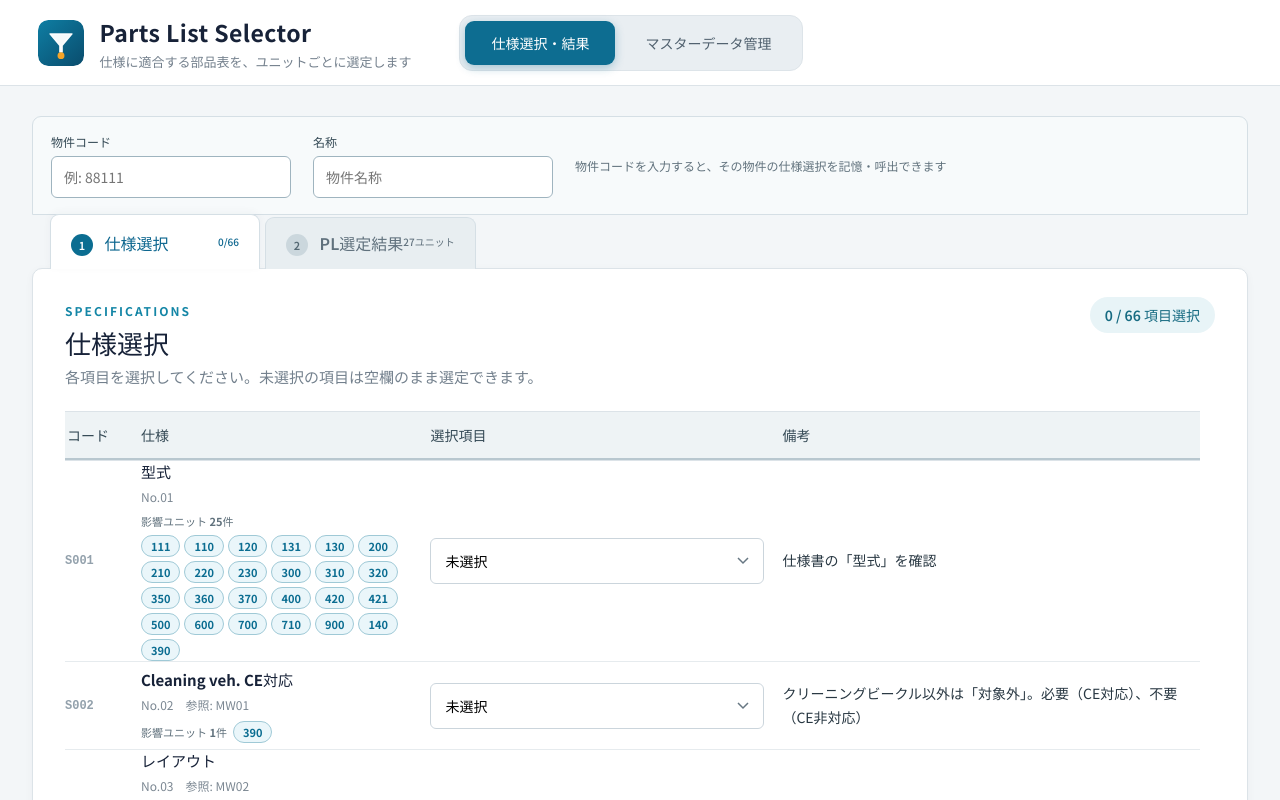
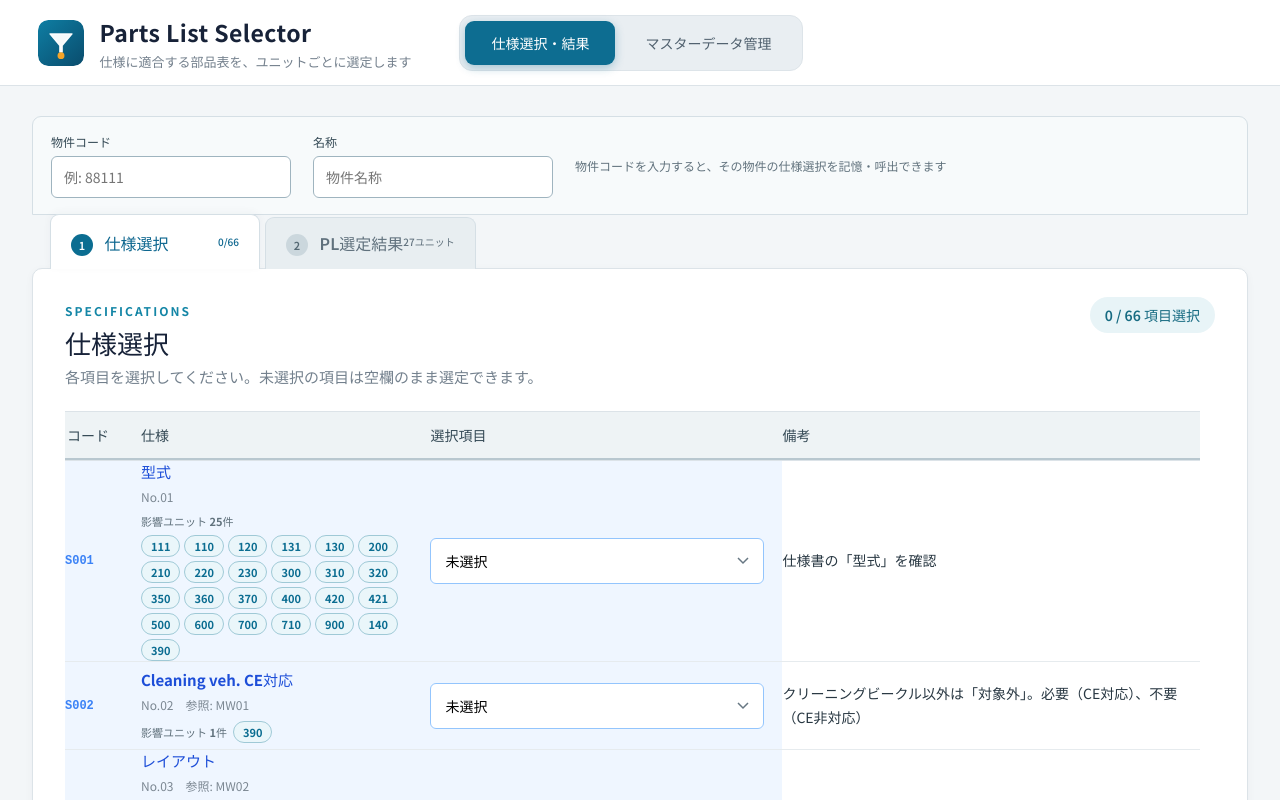
Before and after one commit to cozy51/2026-08_PartsListSelector, a React (Vite) app: page / in a window 1280 px wide. Shown: the top 800 px of the page. Built offline with nearby package versions, Linux system fonts and the light colour scheme.

Commit message:
仕様選択で未選択の行を、マスター画面の未選択表示と同じ青系統で装飾する
Co-Authored-By: Claude Sonnet 5 <noreply@anthropic.com>
Claude-Session: https://claude.ai/code/session_01SBfCJhHXSoERCaQeTiBRSA

```diff
--- a/src/App.tsx
+++ b/src/App.tsx
@@ -91,7 +91,7 @@ function App() {
       </div>
       {workTab==='specifications' && returnRuleUnit && <div className="jump-return-bar"><span><b>{returnRuleUnit}</b> {data.units.find((unit)=>unit.no===returnRuleUnit)?.name} のPL条件を確認中</span><button onClick={returnToRuleMaster}>← PL選定条件マスターへ戻る</button></div>}
       {workTab==='specifications' ? <section className="panel tab-panel"><div className="section-heading"><div><span className="eyebrow">SPECIFICATIONS</span><h2>仕様選択</h2><p>各項目を選択してください。未選択の項目は空欄のまま選定できます。</p></div><span className="counter">{Object.values(selection).filter(Boolean).length} / {specs.length} 項目選択</span></div>
-        <div className="spec-scroll"><div className="spec-column-head"><span>コード</span><span>仕様</span><span>選択項目</span><span>備考</span></div><div className="spec-grid">{specs.map((spec)=>{const affectedUnits=unitsBySpec.get(spec.code)??[];return <label className="spec-row" id={`spec-${spec.code}`} key={spec.code}><span className="number">{spec.code}</span><span className="spec-info"><b>{spec.name}</b><small>No.{String(spec.no).padStart(2,'0')}{spec.reference&&`　参照: ${spec.reference}`}</small>{affectedUnits.length>0 ? <span className="affected-units"><em>影響ユニット {affectedUnits.length}件</em><span className="affected-unit-list">{affectedUnits.map((unit)=><button type="button" key={unit.no} title={`${unit.no} ${unit.name} のPL選定条件を確認`} onClick={(event)=>{event.preventDefault();event.stopPropagation();jumpToUnitRules(unit.no)}}>{unit.no}</button>)}</span></span> : <span className="affected-units none">この仕様が影響するユニットはありません</span>}</span><select value={selection[spec.code]??''} onChange={(e)=>setSelection({...selection,[spec.code]:e.target.value})}><option value="">未選択</option>{spec.options.map((option)=><option key={option.code} value={option.code}>{option.code}　{option.label}</option>)}</select><span className={`spec-note ${spec.note?'':'empty'}`}>{spec.note||'—'}</span></label>})}</div></div>
+        <div className="spec-scroll"><div className="spec-column-head"><span>コード</span><span>仕様</span><span>選択項目</span><span>備考</span></div><div className="spec-grid">{specs.map((spec)=>{const affectedUnits=unitsBySpec.get(spec.code)??[];return <label className={`spec-row ${selection[spec.code]?'':'unselected'}`} id={`spec-${spec.code}`} key={spec.code}><span className="number">{spec.code}</span><span className="spec-info"><b>{spec.name}</b><small>No.{String(spec.no).padStart(2,'0')}{spec.reference&&`　参照: ${spec.reference}`}</small>{affectedUnits.length>0 ? <span className="affected-units"><em>影響ユニット {affectedUnits.length}件</em><span className="affected-unit-list">{affectedUnits.map((unit)=><button type="button" key={unit.no} title={`${unit.no} ${unit.name} のPL選定条件を確認`} onClick={(event)=>{event.preventDefault();event.stopPropagation();jumpToUnitRules(unit.no)}}>{unit.no}</button>)}</span></span> : <span className="affected-units none">この仕様が影響するユニットはありません</span>}</span><select value={selection[spec.code]??''} onChange={(e)=>setSelection({...selection,[spec.code]:e.target.value})}><option value="">未選択</option>{spec.options.map((option)=><option key={option.code} value={option.code}>{option.code}　{option.label}</option>)}</select><span className={`spec-note ${spec.note?'':'empty'}`}>{spec.note||'—'}</span></label>})}</div></div>
         <div className="actions sticky-actions"><button className="secondary" onClick={()=>{setSelection({});setResults(null)}}>選択をクリア</button><button className="primary" onClick={runSelection}>PLを選定 <span>→</span></button></div>
       </section> : results ? <section className="panel tab-panel results" id="results"><div className="section-heading"><div><span className="eyebrow">SELECTION RESULTS</span><h2>PL選定結果</h2><div className="legend"><i className="dot green"/>選定済み <i className="dot amber"/>複数候補 <i className="dot red"/>候補なし</div></div><div className="result-actions"><button className="secondary" onClick={()=>setWorkTab('specifications')}>← 仕様を変更</button><button className="secondary" onClick={()=>downloadCsv('PL選定結果.csv',exportResults(results))}>CSV出力</button></div></div>
         <div className="toolbar"><span>⌕</span><input value={search} onChange={e=>setSearch(e.target.value)} placeholder="ユニット名・PL品番・備考を検索"/><b>{filtered.length} ユニット</b></div>
--- a/src/styles.css
+++ b/src/styles.css
@@ -119,3 +119,11 @@ header{justify-content:flex-start}header nav{margin-left:48px;margin-right:0}
 .affected-unit-list button{border:1px solid #9fc9d6;border-radius:11px;background:#eaf6fa;color:#0b6d91;padding:2px 9px;font-size:11px;font-weight:700;cursor:pointer}
 .affected-unit-list button:hover,.affected-unit-list button:focus-visible{background:#0d6d91;color:#fff;outline:0}
 @media(max-width:800px){.affected-units em{white-space:normal}}
+
+/* 仕様選択で未選択の行は、マスター画面の「未選択」表示と同じ青系統で装飾する */
+.spec-row.unselected{background:#eff6ff}
+.spec-row.unselected .number{color:#3b82f6}
+.spec-row.unselected .spec-info b{color:#1d4ed8}
+.spec-row.unselected select{border-color:#93c5fd;background-color:#fff}
+.spec-row.unselected select:focus{outline:2px solid #93c5fd;border-color:#3b82f6}
+.spec-row.unselected.jump-target{background:#dbeafe}
```
